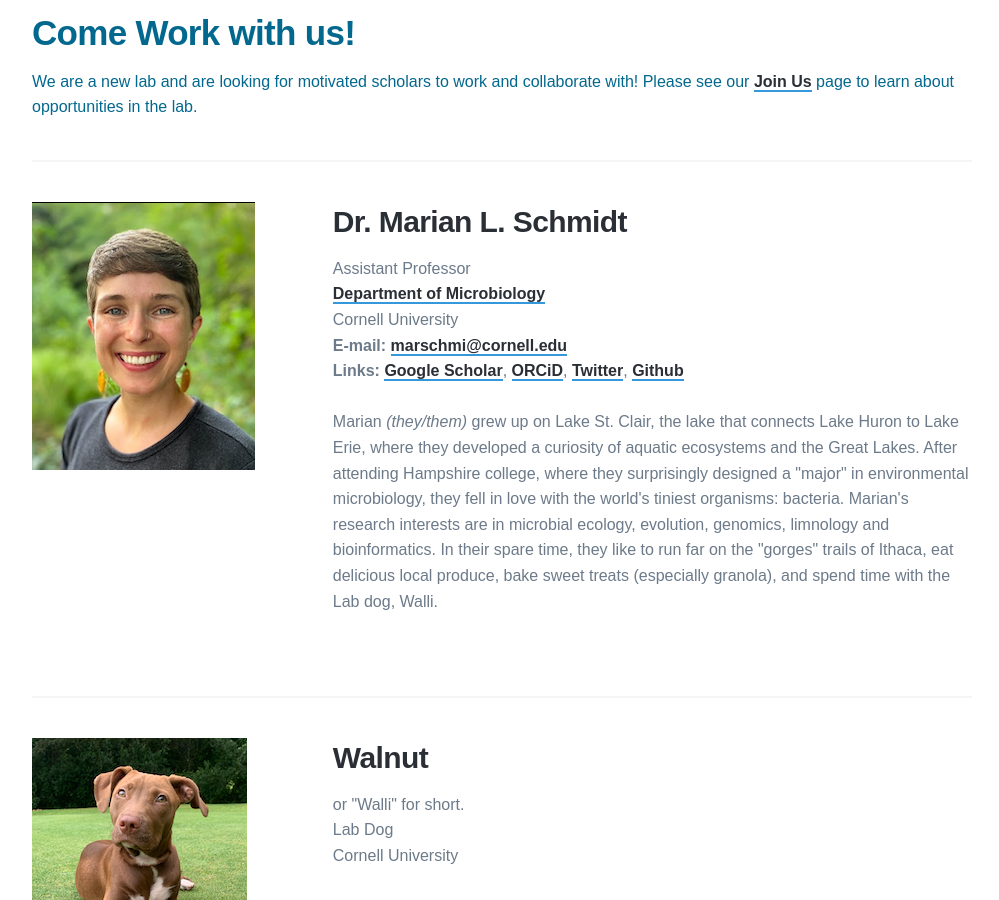
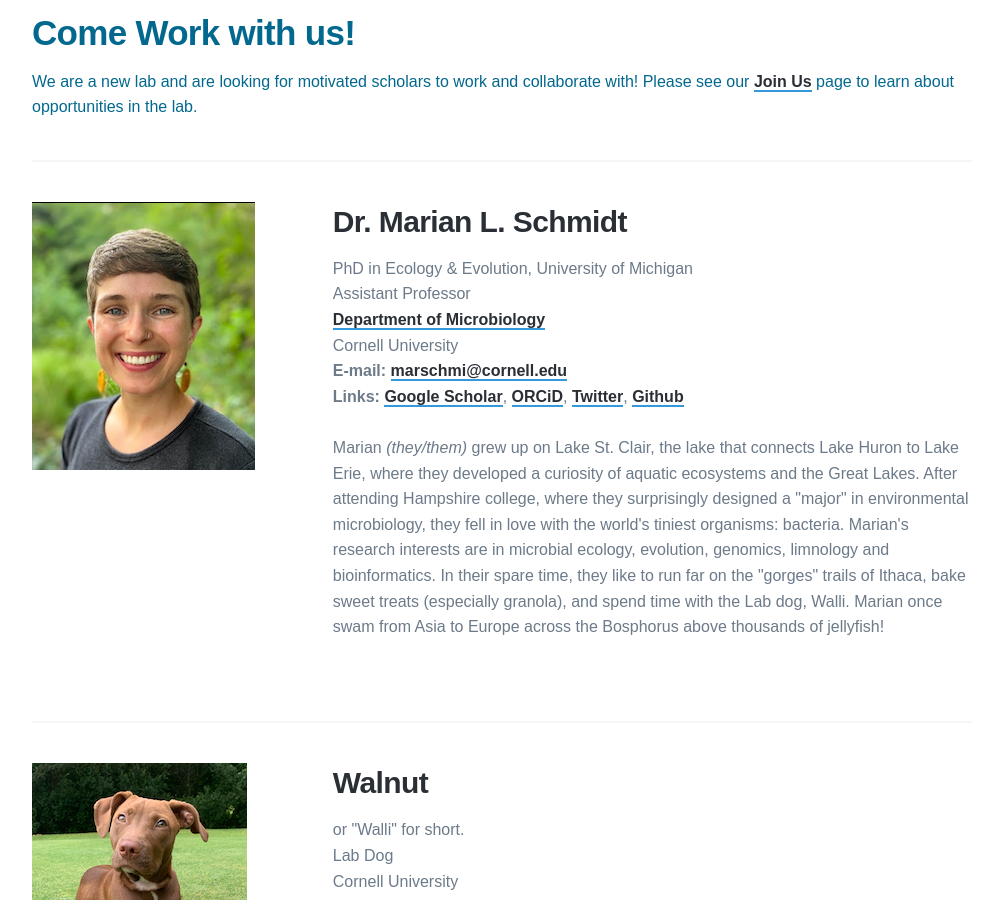
Before and after one commit to MarschmiLab/MarschmiLab.github.io, a Jekyll site: the page built from _pages/people.md, in a window 1280 px wide and 900 px high, scrolled down 681 px. Shown: the whole window, without its empty margins (138-1137 px from the left). Built offline with Jekyll 4.4.1, drawn with Linux system fonts in a browser that asks for light colours; nearby versions of some CDN libraries; some web fonts are replaced.

Commit message:
update people page, add PhD

```diff
--- a/_pages/people.md
+++ b/_pages/people.md
@@ -22,13 +22,14 @@
     </div>
     <div class="text-column">
         <h3>Dr. Marian L. Schmidt</h3>
-           <p>Assistant Professor <br>
+           <p>PhD in Ecology & Evolution, University of Michigan<br>
+           Assistant Professor <br>
            <a href="https://micro.cornell.edu/">Department of Microbiology</a><br>
            Cornell University<br>
            <strong>E-mail:</strong> <a href="mailto: marschmi@cornell.edu">marschmi@cornell.edu</a> <br>
            <strong>Links:</strong> <a href="https://scholar.google.com/citations?user=XN44kAIAAAAJ&hl=en">Google Scholar</a>, <a href="https://orcid.org/0000-0002-2866-4496">ORCiD</a>, <a href="https://twitter.com/micro_marian?lang=en">Twitter</a>, <a href="https://github.com/marschmi">Github</a> <br>
            <br>
-           Marian <em>(they/them)</em> grew up on Lake St. Clair, the lake that connects Lake Huron to Lake Erie, where they developed a curiosity of aquatic ecosystems and the Great Lakes. After attending Hampshire college, where they surprisingly designed a "major" in environmental microbiology, they fell in love with the world's tiniest organisms: bacteria. Marian's research interests are in microbial ecology, evolution, genomics, limnology and bioinformatics. In their spare time, they like to run far on the "gorges" trails of Ithaca, eat delicious local produce, bake sweet treats (especially granola), and spend time with the Lab dog, Walli.<br>
+           Marian <em>(they/them)</em> grew up on Lake St. Clair, the lake that connects Lake Huron to Lake Erie, where they developed a curiosity of aquatic ecosystems and the Great Lakes. After attending Hampshire college, where they surprisingly designed a "major" in environmental microbiology, they fell in love with the world's tiniest organisms: bacteria. Marian's research interests are in microbial ecology, evolution, genomics, limnology and bioinformatics. In their spare time, they like to run far on the "gorges" trails of Ithaca, bake sweet treats (especially granola), and spend time with the Lab dog, Walli. Marian once swam from Asia to Europe across the Bosphorus above thousands of jellyfish!<br>
            <br>
        </p>
  <br>
```
Also changed, not shown: 2 other files.
